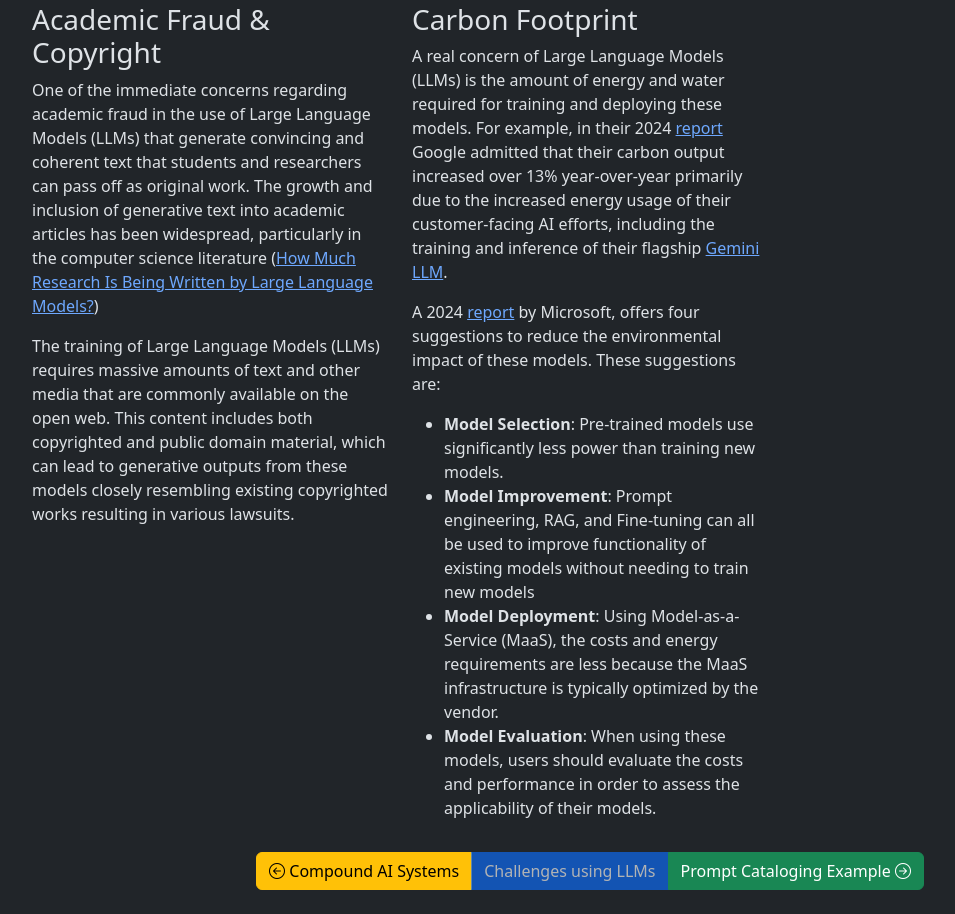
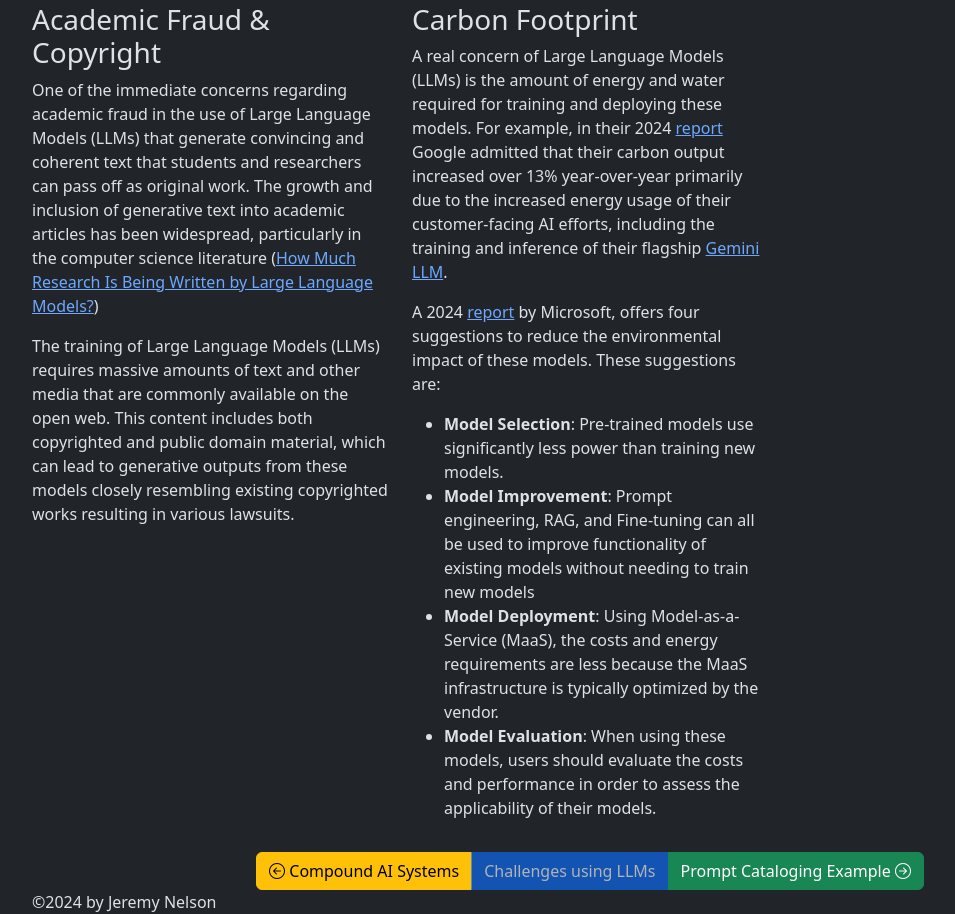
Before and after one commit to jermnelson/ai4libraries-2024, a plain HTML site: page challenges.html in a window 1280 px wide. Shown: the part 1319-2233 px from the top of the page, without its empty margins (50-1005 px from the left). Before the commit the page ends 2209 px from the top, so only its background shows below. Drawn offline with nearby package versions, Linux system fonts and the light colour scheme.

Commit message:
feat: Adds copyright notice

```diff
--- a/challenges.html
+++ b/challenges.html
@@ -193,7 +193,7 @@
       </div>
     </div>
 
-
+    <footer>&copy;2024 by Jeremy Nelson</footer>
   </div>
 
     <script src="https://cdn.jsdelivr.net/npm/@popperjs/core@2.11.8/dist/umd/popper.min.js" integrity="sha384-I7E8VVD/ismYTF4hNIPjVp/Zjvgyol6VFvRkX/vR+Vc4jQkC+hVqc2pM8ODewa9r" crossorigin="anonymous"></script>
```
Also changed, not shown: compound-ai.html (+1 -1 lines), conclusion.html (+1 -1 lines), edge-ai-next-steps.html (+1 -1 lines), folio.html (+1 -1 lines), index.html (+1 -1 lines), prompt-cataloging.html (+1 -1 lines), resources.html (+1 -1 lines), templates/base.html (+1 -1 lines), upload-cataloging.html (+1 -1 lines).
